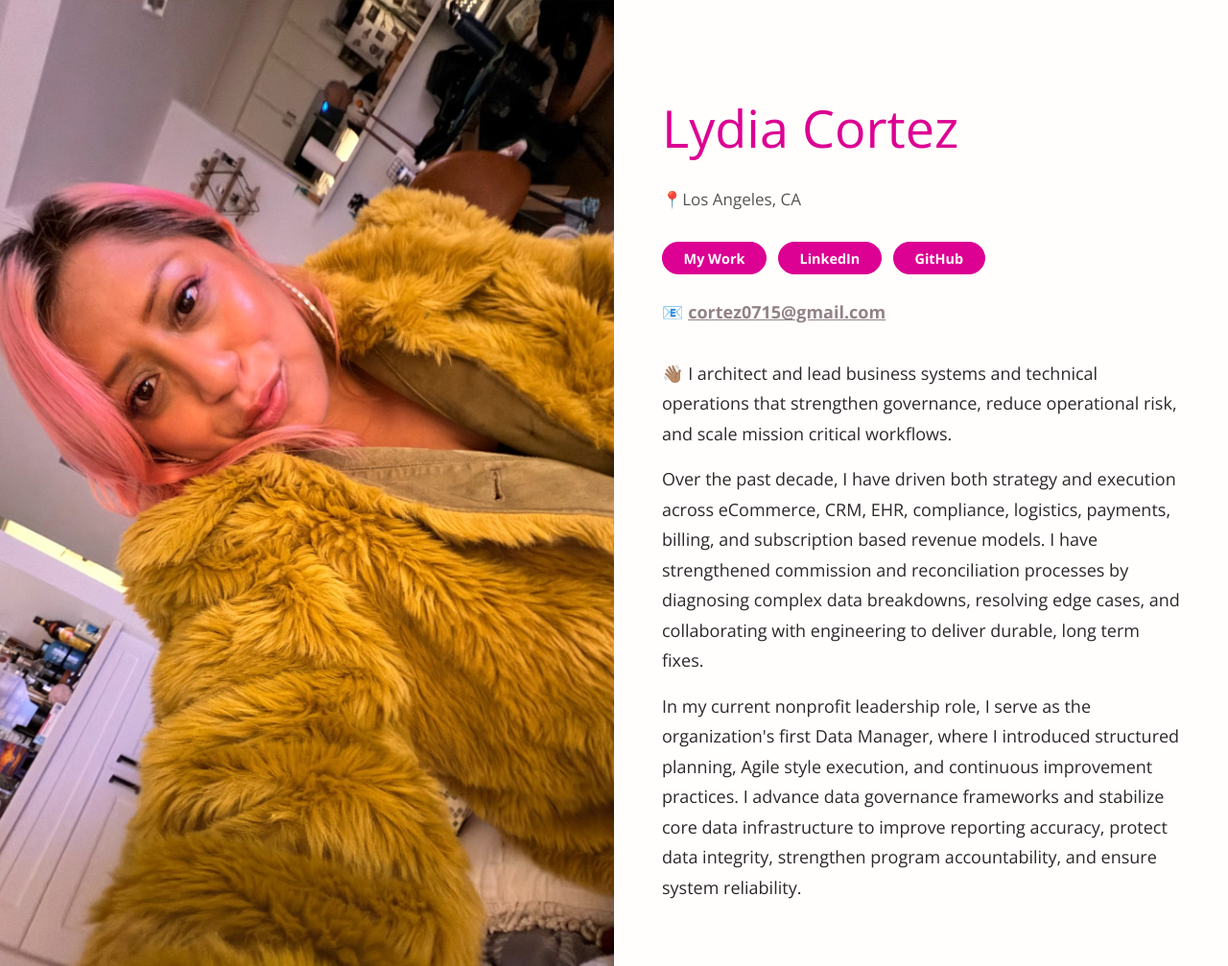
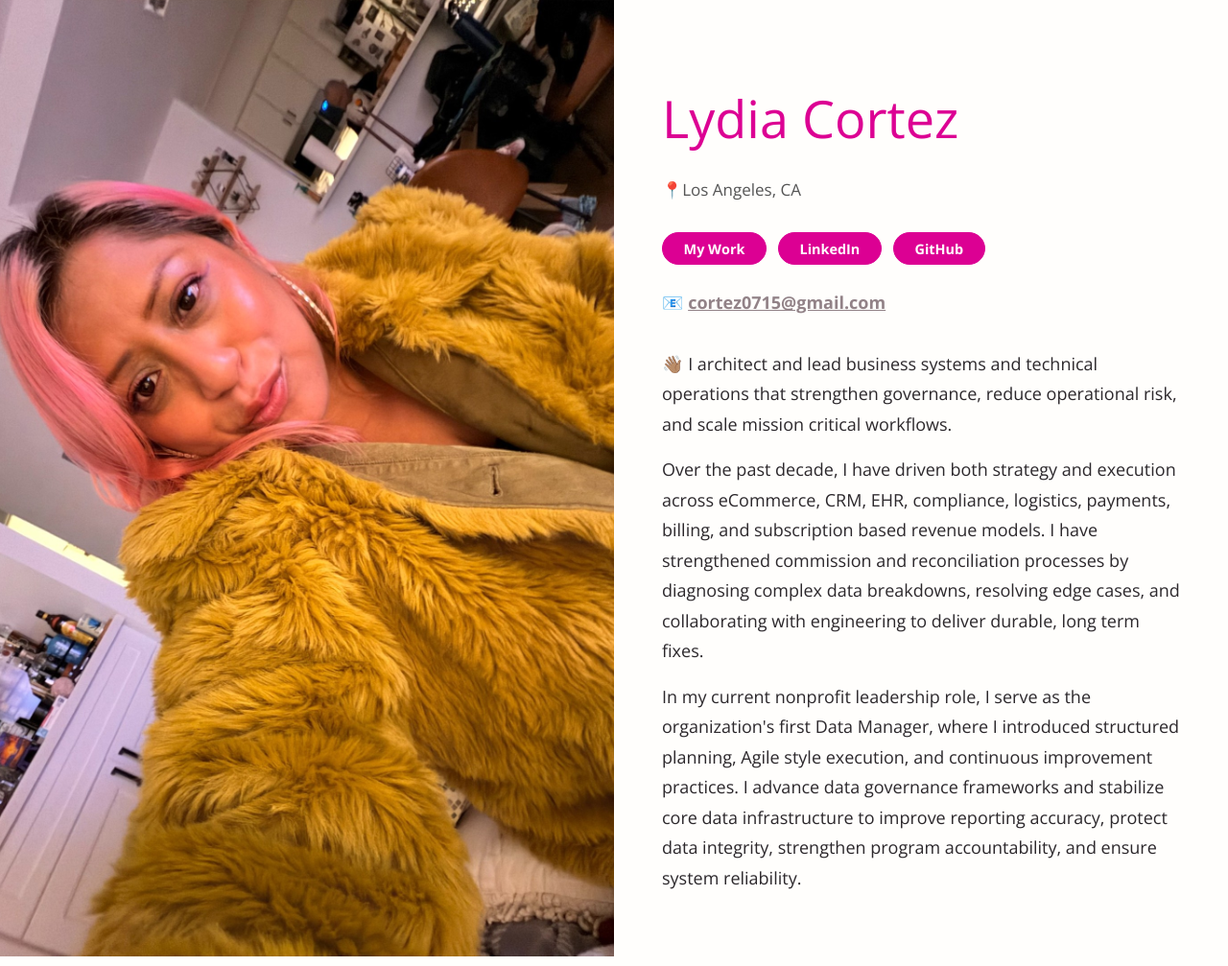
Before and after one commit to lylyco/lylyco.github.io, a Jekyll site: the page built from index.html, in a window 1280 px wide. Shown: the whole page at 96% size. Built offline with Jekyll 4.4.1, drawn with Linux system fonts in a browser that asks for light colours.

Commit message:
“adjustv3”

```diff
--- a/_layouts/half.html
+++ b/_layouts/half.html
@@ -9,7 +9,7 @@
         style="position: relative !important;"
       >
 
-<h1 class="pageTitle" style="margin-top: 55px;">
+<h1 class="pageTitle" style="margin-top: 45px;">
   {{ site.title }}
 </h1>
     <div style="
```
